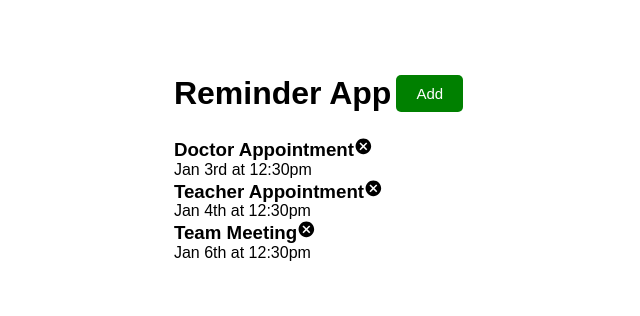
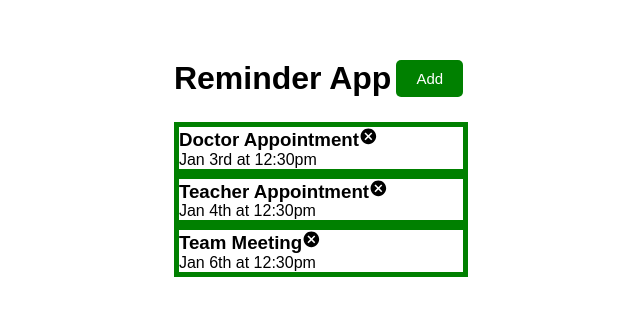
Before and after one commit to sujanrajs/react-reminder-app, a React (Create React App) app: page / in a window 1280 px wide. Shown: the part 234-550 px from the top of the page, without its empty margins (319-959 px from the left). Built offline with nearby package versions, Linux system fonts and the light colour scheme; data requests are answered from the project's data file.

Commit message:
toggle reminder and conditional styling

```diff
--- a/src/App.js
+++ b/src/App.js
@@ -26,11 +26,20 @@
     setTasks(tasks.filter((task) => task.id !== id));
   };
 
+  // Toggle Reminder
+  const toggleReminder = (id) => {
+    setTasks(
+      tasks.map((task) =>
+        task.id === id ? { ...task, reminder: !task.reminder } : task
+      )
+    );
+  };
+
   return (
     <div>
       <Header title="Reminder App" />
       {tasks.length > 0 ? (
-        <Tasks tasks={tasks} onDelete={deleteTask} />
+        <Tasks tasks={tasks} onDelete={deleteTask} onToggle={toggleReminder} />
       ) : (
         "No tasks to Show"
       )}
--- a/src/components/Task.js
+++ b/src/components/Task.js
@@ -1,8 +1,11 @@
 import { MdCancel } from "react-icons/md";
 
-const Task = ({ task, onDelete }) => {
+const Task = ({ task, onDelete, onToggle }) => {
   return (
-    <div>
+    <div
+      className={`task ${task.reminder ? 'reminder' : ''}`}
+      onDoubleClick={() => onToggle(task.id)}
+    >
       <h3>
         {task.title}
         <MdCancel
--- a/src/components/Tasks.js
+++ b/src/components/Tasks.js
@@ -1,10 +1,15 @@
 import Task from "./Task";
 
-const Tasks = ({ tasks, onDelete }) => {
+const Tasks = ({ tasks, onDelete, onToggle }) => {
   return (
     <>
       {tasks.map((task) => (
-        <Task key={task.id} task={task} onDelete={onDelete} />
+        <Task
+          key={task.id}
+          task={task}
+          onDelete={onDelete}
+          onToggle={onToggle}
+        />
       ))}
     </>
   );
--- a/src/style.css
+++ b/src/style.css
@@ -33,3 +33,6 @@
   font-size: 15px;
   font-family: inherit;
 }
+.task.reminder {
+  border: 5px solid green;
+}
```
